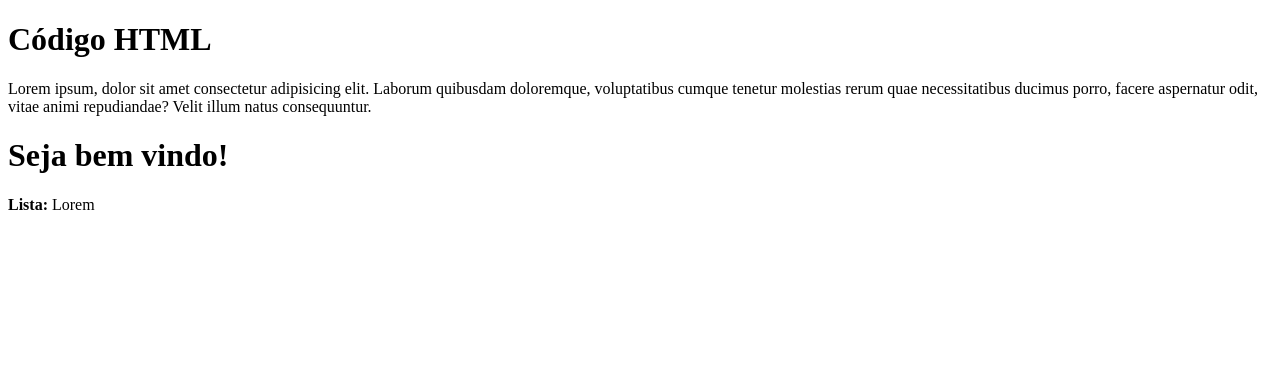
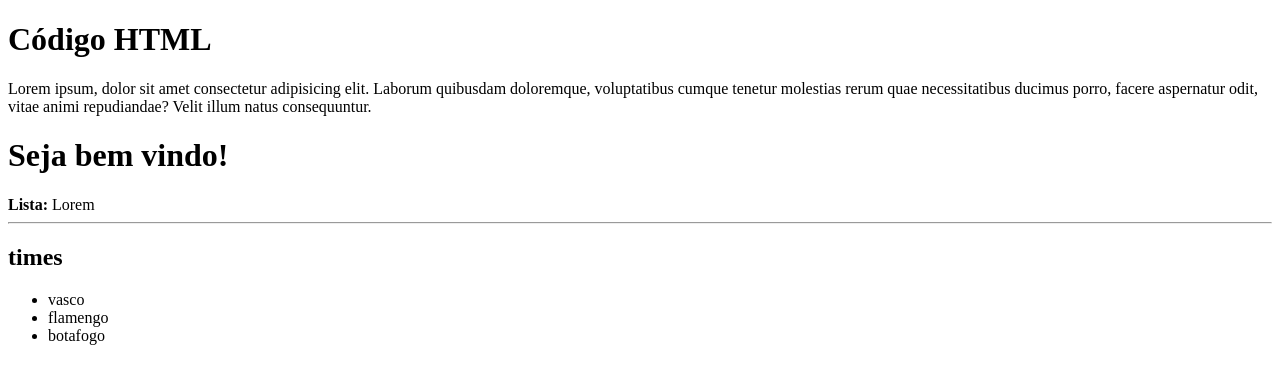
Before and after one commit to Leandro-Blas/javascript-git, a plain HTML site: page index.html in a window 1280 px wide. Drawn offline with Linux system fonts and the light colour scheme.

Commit message:
adicionando lista de times

```diff
--- a/index.html
+++ b/index.html
@@ -21,6 +21,16 @@
         <strong>Lista:</strong>
         <span>Lorem</span>
     </div>
+
+    <hr>
+
+<!--fdfdf-->
+    <h2>times</h2>
+    <ul>
+        <li>vasco</li>
+        <li>flamengo</li>
+        <li>botafogo</li>
+    </ul>
 </body>
 
 </html>
```
